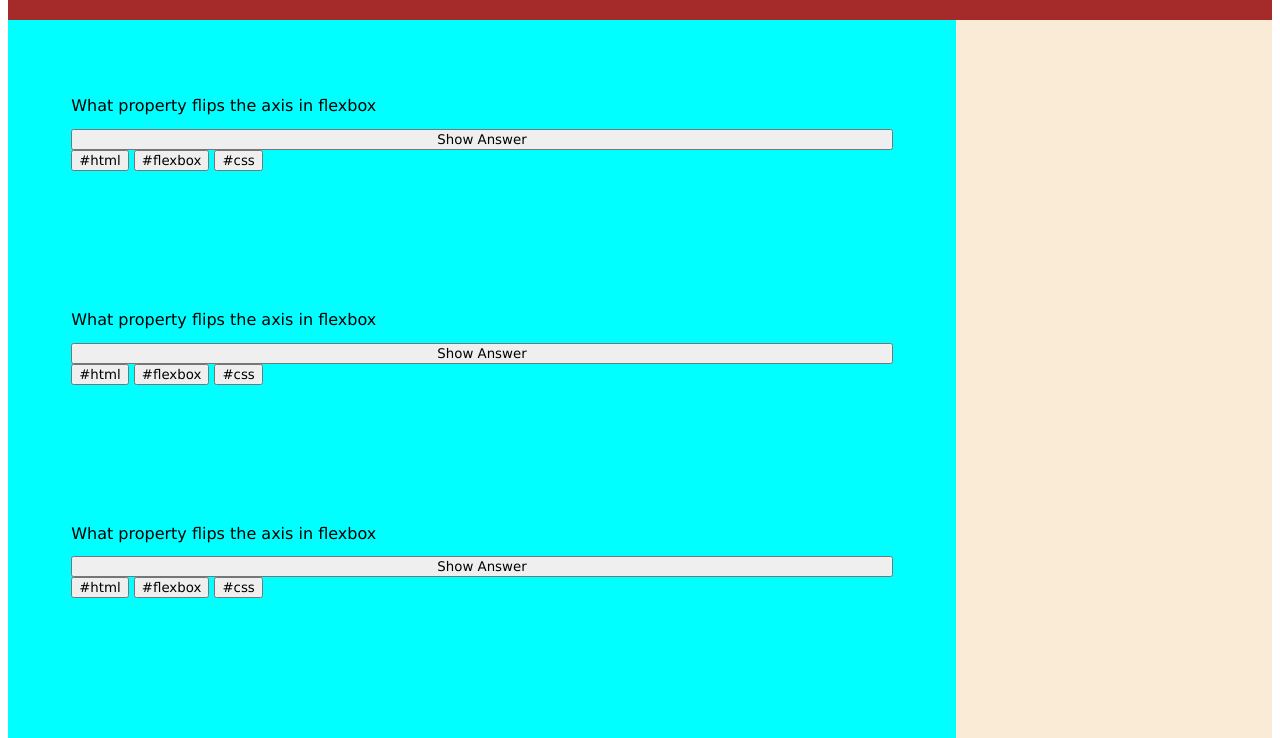
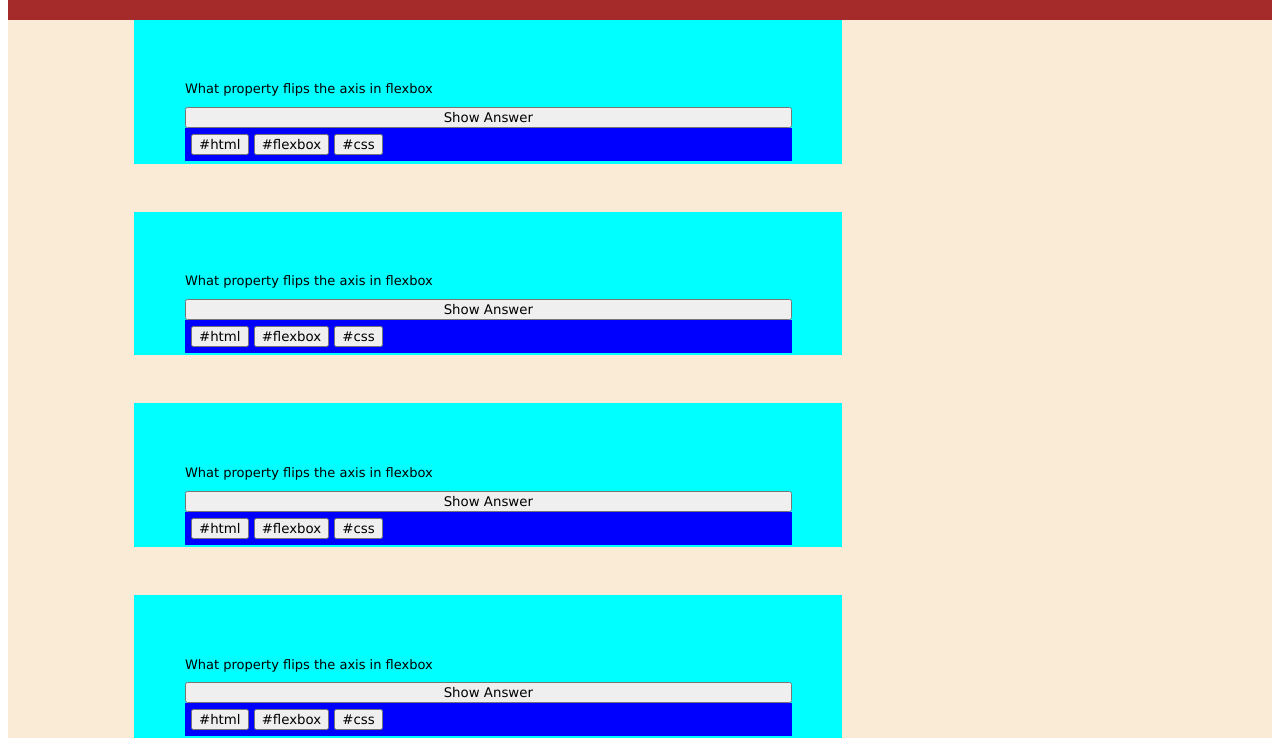
Before and after one commit to nikstaaar/my-quiz-app, a plain HTML site: page index.html in a window 1280 px wide. Shown: the part 69-807 px from the top of the page. Drawn offline with Linux system fonts and the light colour scheme.

Commit message:
added grid layout for main

```diff
--- a/css/main.css
+++ b/css/main.css
@@ -1,19 +1,72 @@
 .main {
     background-color: antiquewhite;
+    display: grid;
+    grid-template-columns: 10% 1fr 1fr 10%;
+    grid-template-rows: repeat(8,1fr);
+    margin: 0;
+    padding: 0;
 }
 
-.main__card {
+.main__card__1 {
     padding: 5%;
     display: flex;
     flex-direction: column;
     background-color: aqua;
     border-width: 10%;
     height: 75%;
-    width: 75%;
+    width: 70%;
+    grid-column-start: 2;
+    grid-column-end: 4;
+    grid-row: 1 / 3;
+
+}
+
+.main__card__2 {
+    padding: 5%;
+    display: flex;
+    flex-direction: column;
+    background-color: aqua;
+    border-width: 10%;
+    height: 75%;
+    width: 70%;
+    grid-column-start: 2;
+    grid-column-end: 4;
+    grid-row: 3 / 5;
+}
+
+.main__card__3 {
+    padding: 5%;
+    display: flex;
+    flex-direction: column;
+    background-color: aqua;
+    border-width: 10%;
+    height: 75%;
+    width: 70%;
+    grid-column-start: 2;
+    grid-column-end: 4;
+    grid-row: 5 / 7;
+}
+
+.main__card__4 {
+    padding: 5%;
+    display: flex;
+    flex-direction: column;
+    background-color: aqua;
+    border-width: 10%;
+    height: 75%;
+    width: 70%;
+    grid-column-start: 2;
+    grid-column-end: 4;
+    grid-row: 7 / 9;
 }
 
 .main__card__title {
-    font-size: medium;
+    font-size: small;
     font-weight: 100;
     background-color: aqua;
 }
+
+.main__card__tags-bar {
+    padding: 1%;
+    background-color: blue;
+}
--- a/index.html
+++ b/index.html
@@ -12,37 +12,37 @@
         <h1 class = "header__headline">QUIZ APP</h1>
     </header>
     <main class = "main">
-        <div class="main__card">
+        <div class="main__card__1">
             <h2 class="main__card__title">What property flips the axis in flexbox</h2>
             <button>Show Answer</button>
-            <div>
+            <div class="main__card__tags-bar">
                 <button>#html</button>
                 <button>#flexbox</button>
                 <button>#css</button>
             </div>
         </div>
-        <div class="main__card">
+        <div class="main__card__2">
             <h2 class="main__card__title">What property flips the axis in flexbox</h2>
             <button>Show Answer</button>
-            <div>
+            <div class="main__card__tags-bar">
                 <button>#html</button>
                 <button>#flexbox</button>
                 <button>#css</button>
             </div>
         </div>
-        <div class="main__card">
+        <div class="main__card__3">
             <h2 class="main__card__title">What property flips the axis in flexbox</h2>
             <button>Show Answer</button>
-            <div>
+            <div class="main__card__tags-bar">
                 <button>#html</button>
                 <button>#flexbox</button>
                 <button>#css</button>
             </div>
         </div>
-        <div class="main__card">
+        <div class="main__card__4">
             <h2 class="main__card__title">What property flips the axis in flexbox</h2>
             <button>Show Answer</button>
-            <div>
+            <div class="main__card__tags-bar">
                 <button>#html</button>
                 <button>#flexbox</button>
                 <button>#css</button>
```
